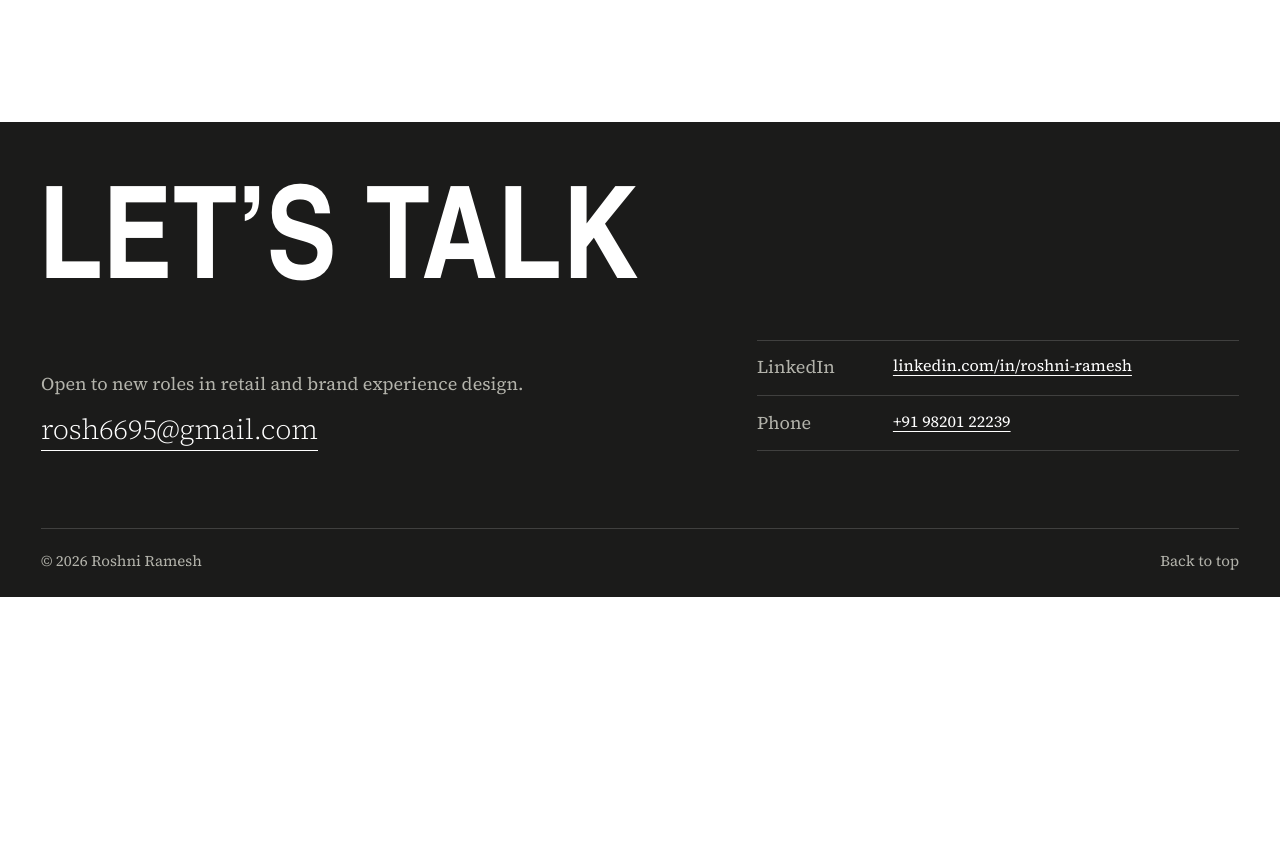
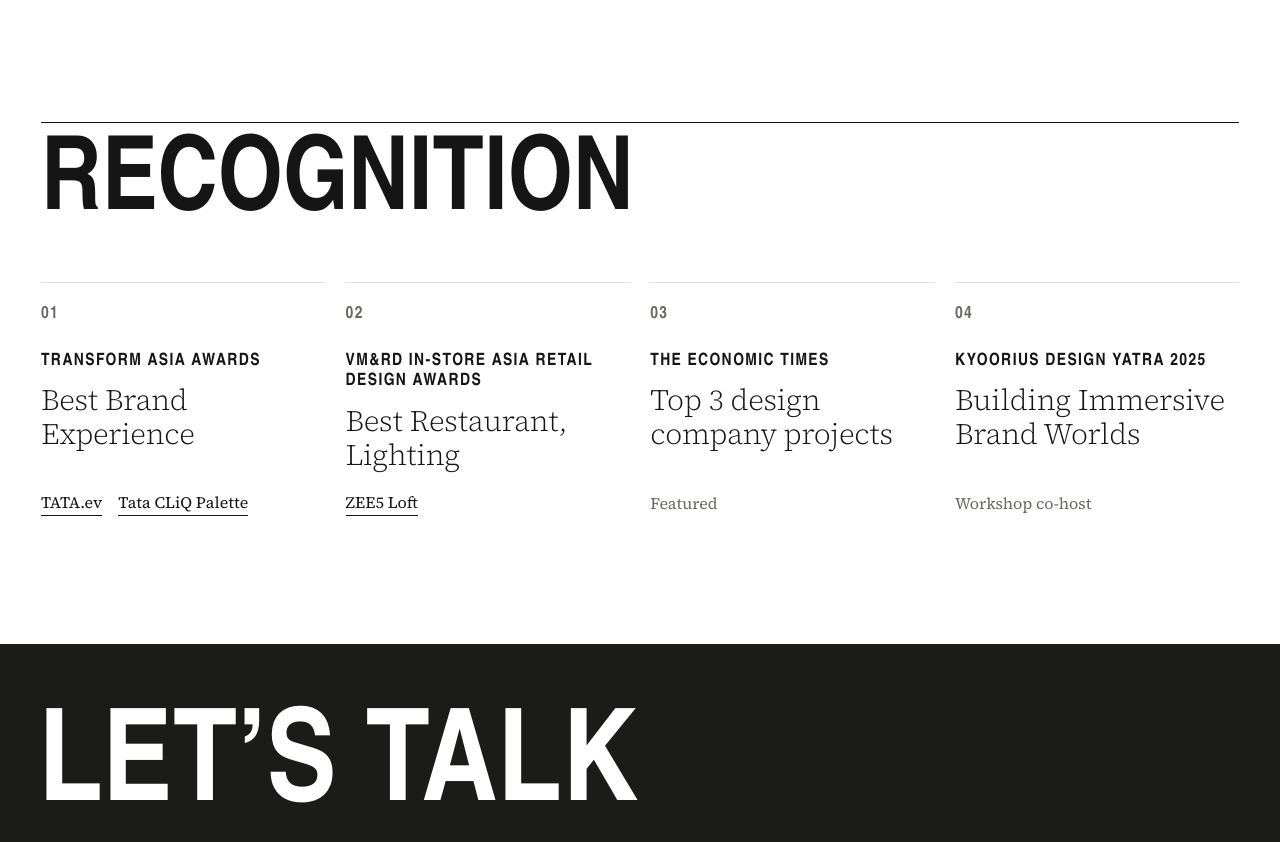
Before and after one commit to pilot2795/-roshnis-portfolio, a plain HTML site: page index.html in a window 1280 px wide. Shown: the part 4360-5202 px from the top of the page. Before the commit the page ends 4957 px from the top, so only its background shows below. Drawn offline with Linux system fonts and the light colour scheme; a web font is replaced by a local one.

Commit message:
Give Recognition its own headline section on the home page
Co-Authored-By: Claude Opus 5.5 <noreply@anthropic.com>
Claude-Session: https://claude.ai/code/session_01TvPUFYKEADTWzq9u8emBqb

```diff
--- a/css/styles.css
+++ b/css/styles.css
@@ -1534,3 +1534,68 @@ p, li, dd { text-wrap: pretty; }
 @media (min-width: 640px) {
   .facts { grid-template-columns: repeat(2, 1fr); row-gap: 2.25rem; }
 }
+
+/* Recognition: awards as a headline band */
+.recog { padding: 0 var(--gutter) var(--section); }
+
+.recog__list {
+  display: grid;
+  gap: 2.5rem var(--gap);
+  counter-reset: award;
+}
+
+@media (min-width: 640px) {
+  .recog__list { grid-template-columns: repeat(2, 1fr); }
+}
+
+@media (min-width: 1100px) {
+  .recog__list { grid-template-columns: repeat(4, 1fr); }
+}
+
+.recog__list li {
+  display: flex;
+  flex-direction: column;
+  padding-top: 1.1rem;
+  border-top: 1px solid var(--line);
+  counter-increment: award;
+}
+
+.recog__list li::before {
+  content: counter(award, decimal-leading-zero);
+  margin-bottom: 1.5rem;
+  font-family: var(--display);
+  font-weight: 700;
+  font-size: 1.0625rem;
+  letter-spacing: .08em;
+  color: var(--muted);
+}
+
+.recog__org {
+  font-family: var(--display);
+  font-weight: 700;
+  font-size: 1.0625rem;
+  letter-spacing: .08em;
+  text-transform: uppercase;
+  line-height: 1.2;
+}
+
+.recog__win {
+  margin-top: .75rem;
+  font-weight: 300;
+  font-variation-settings: "opsz" 60;
+  font-size: clamp(1.625rem, 2.3vw, 2.125rem);
+  line-height: 1.15;
+  letter-spacing: -.01em;
+}
+
+.recog__for {
+  display: flex;
+  flex-wrap: wrap;
+  gap: .25rem 1rem;
+  margin-top: auto;
+  padding-top: 1.25rem;
+  color: var(--muted);
+  font-size: 1rem;
+}
+
+.recog__for .link-under { color: var(--ink); font-size: 1rem; }
--- a/index.html
+++ b/index.html
@@ -21,7 +21,7 @@
   <link rel="preconnect" href="https://fonts.googleapis.com">
   <link rel="preconnect" href="https://fonts.gstatic.com" crossorigin>
   <link rel="stylesheet" href="https://fonts.googleapis.com/css2?family=Sofia+Sans+Extra+Condensed:wght@500..900&family=Source+Serif+4:ital,opsz,wght@0,8..60,300..700;1,8..60,300..700&display=swap">
-  <link rel="stylesheet" href="css/styles.css?v=20261115">
+  <link rel="stylesheet" href="css/styles.css?v=20261115b">
   <script>document.documentElement.classList.add('js');if('scrollRestoration' in history)history.scrollRestoration='manual';</script>
   <script src="js/main.js?v=20261114" defer></script>
 </head>
@@ -201,14 +201,6 @@
             </ul>
           </div>
           <div>
-            <h3 class="label">Recognition</h3>
-            <ul>
-              <li>Transform Asia Awards — Best Brand Experience, TATA.ev and Tata CLiQ Palette</li>
-              <li>VM&amp;RD In-Store Asia Retail Design Awards — ZEE5 Loft</li>
-              <li>The Economic Times — featured among the top 3 design company projects</li>
-            </ul>
-          </div>
-          <div>
             <h3 class="label">Selected clients</h3>
             <ul>
               <li>TATA Motors</li>
@@ -224,6 +216,34 @@
         </div>
         <p class="about__cv"><a class="link-under" href="assets/roshni-ramesh-cv.pdf" download="Roshni-Ramesh-CV.pdf">Download CV</a></p>
       </div>
+    </section>
+
+    <section class="recog" aria-labelledby="recog-title">
+      <div class="section-head">
+        <h2 class="section-title" id="recog-title">Recognition</h2>
+      </div>
+      <ol class="recog__list">
+        <li>
+          <p class="recog__org">Transform Asia Awards</p>
+          <p class="recog__win">Best Brand Experience</p>
+          <p class="recog__for"><a class="link-under" href="tata-ev.html">TATA.ev</a> <a class="link-under" href="tata-cliq-palette.html">Tata CLiQ Palette</a></p>
+        </li>
+        <li>
+          <p class="recog__org">VM&amp;RD In-Store Asia Retail Design Awards</p>
+          <p class="recog__win">Best Restaurant, Lighting</p>
+          <p class="recog__for"><a class="link-under" href="zee5-loft.html">ZEE5 Loft</a></p>
+        </li>
+        <li>
+          <p class="recog__org">The Economic Times</p>
+          <p class="recog__win">Top 3 design company projects</p>
+          <p class="recog__for">Featured</p>
+        </li>
+        <li>
+          <p class="recog__org">Kyoorius Design Yatra 2025</p>
+          <p class="recog__win">Building Immersive Brand Worlds</p>
+          <p class="recog__for">Workshop co-host</p>
+        </li>
+      </ol>
     </section>
   </main>
 
```
Also changed, not shown: naturals.html (+1 -1 lines), snapshots.html (+1 -1 lines), tata-cliq-palette.html (+1 -1 lines), tata-ev.html (+1 -1 lines), zee5-loft.html (+1 -1 lines).
